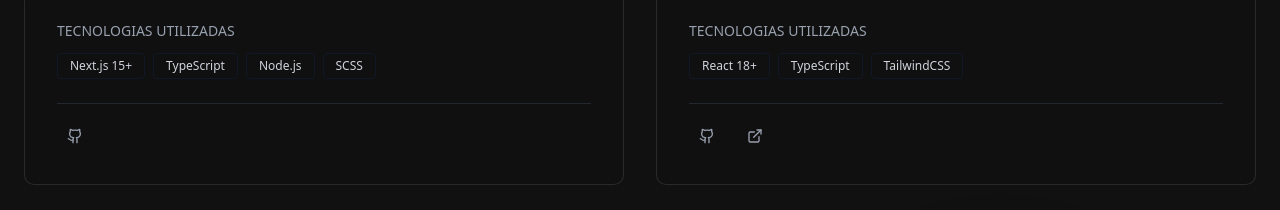
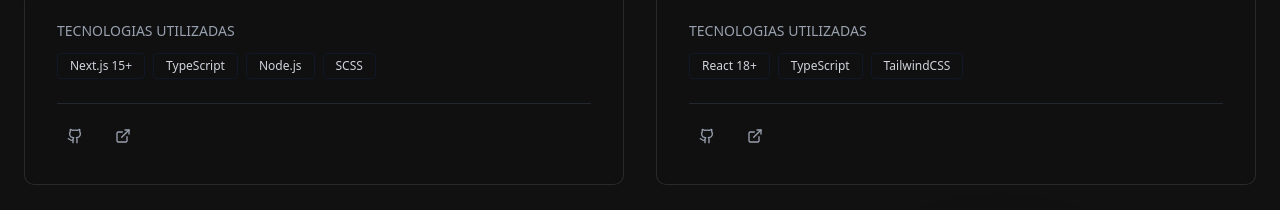
Before and after one commit to Lucasvalves/my-new-portfolio, a Next.js app: page / in a window 1280 px wide. Shown: the part 3900-4110 px from the top of the page. Built offline with nearby package versions, Linux system fonts and the light colour scheme.

Commit message:
feat: update link to better health project

```diff
--- a/src/locales/en.ts
+++ b/src/locales/en.ts
@@ -117,7 +117,7 @@ const en = {
         status: 'In development',
         technologies: ['Next.js 15+', 'TypeScript', 'Node.js', 'SCSS'],
         linkGithub: 'https://github.com/Lucasvalves/better_health',
-        linkProject: ''
+        linkProject: 'https://better-health-sigma.vercel.app/authentication'
       },
       {
         title: 'Mini Seller Console',
--- a/src/locales/pt.ts
+++ b/src/locales/pt.ts
@@ -114,7 +114,7 @@ const pt = {
         status: 'Em desenvolvimento',
         technologies: ['Next.js 15+', 'TypeScript', 'Node.js', 'SCSS'],
         linkGithub: 'https://github.com/Lucasvalves/better_health',
-        linkProject: ''
+        linkProject: 'https://better-health-sigma.vercel.app/authentication'
       },
       {
         title: 'Mini Seller Console',
```
